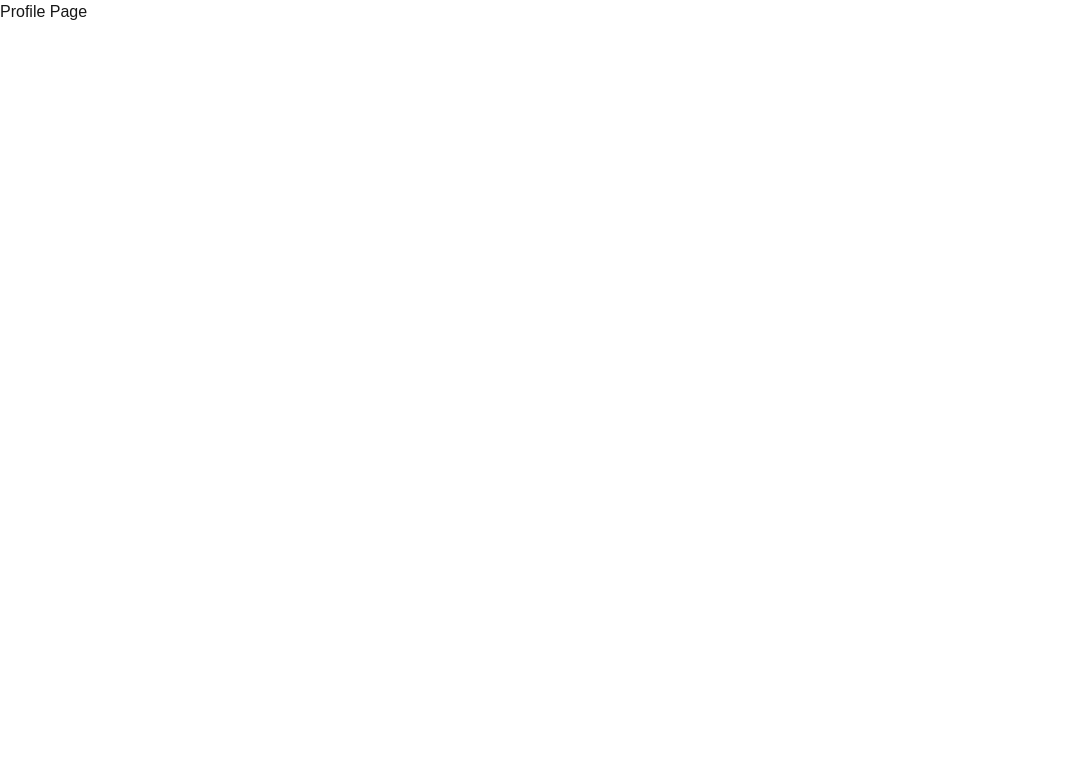
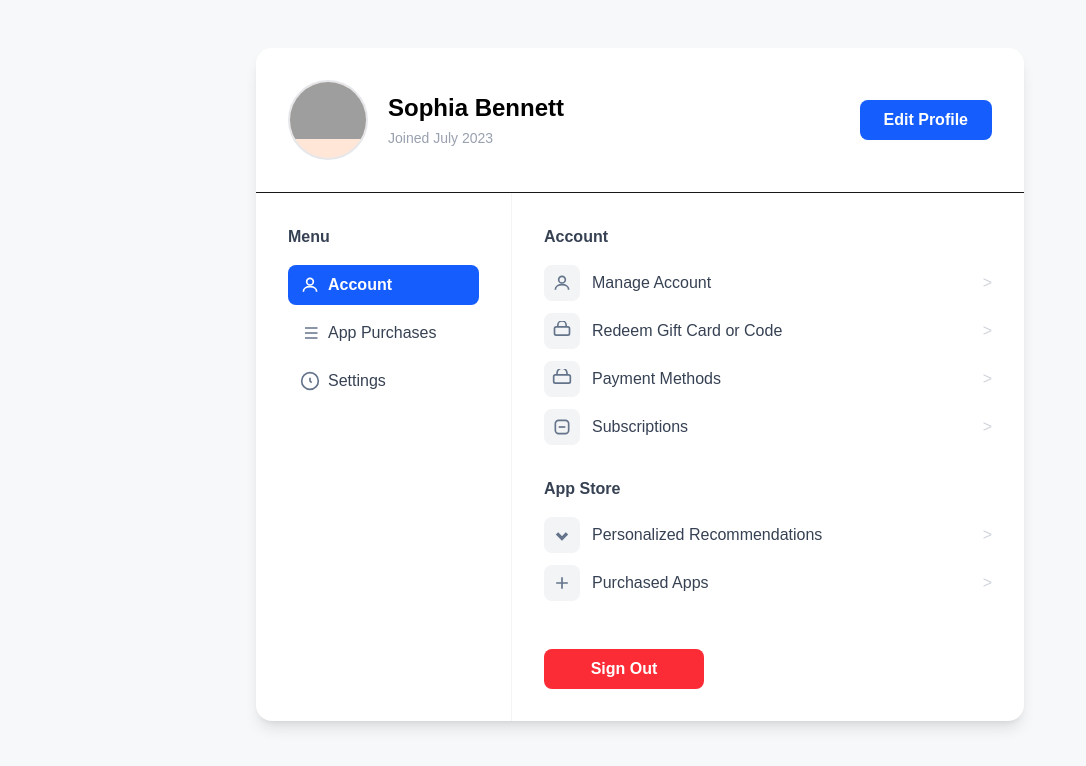
Before and after one commit to Yassen717/Market-Place, a Next.js app: page /profile in a window 1280 px wide. Shown: the top 766 px of the page, without its empty margins (0-1086 px from the left). Built offline with nearby package versions, Linux system fonts and the light colour scheme; grey boxes are pictures that could not be loaded.

Commit message:
Adding UserProfile Page

```diff
--- a/app/page.tsx
+++ b/app/page.tsx
@@ -1,4 +1,5 @@
 import Image from "next/image";
+import Link from "next/link";
 
 const featured = [
   {
@@ -78,20 +79,27 @@ export default function Home() {
   return (
     <div className="min-h-screen bg-[#fafbfc] flex flex-col">
       {/* Header */}
-      <header className="flex items-center justify-between px-8 py-6 border-b bg-white">
+      <header className="flex items-center justify-between px-8 py-5 border-b bg-white shadow-sm rounded-b-xl sticky top-0 z-20">
         <div className="flex items-center gap-2">
           <Image src="/logo.svg" alt="App Marketplace" width={32} height={32} />
-          <span className="font-bold text-lg">AppMarketplace</span>
+          <span className="font-bold text-lg text-black">AppMarketplace</span>
         </div>
         <div className="flex items-center gap-4">
-          <input
-            type="text"
-            placeholder="Search apps..."
-            className="rounded-lg border border-gray-200 bg-[#f5f6fa] px-4 py-2 w-64 focus:outline-none focus:ring"
-          />
-          <div className="w-10 h-10 rounded-full overflow-hidden border border-gray-200">
-            <Image src="/avatar.png" alt="User" width={40} height={40} />
+          <div className="relative w-72">
+            <span className="absolute left-3 top-1/2 -translate-y-1/2 text-gray-400">
+              <svg width="20" height="20" fill="none" viewBox="0 0 24 24"><circle cx="11" cy="11" r="7" stroke="#A0AEC0" strokeWidth="2"/><path d="M20 20L17 17" stroke="#A0AEC0" strokeWidth="2" strokeLinecap="round"/></svg>
+            </span>
+            <input
+              type="text"
+              placeholder="Search apps..."
+              className="rounded-lg border text-black border-gray-200 bg-[#f5f6fa] pl-10 pr-4 py-2 w-full focus:outline-none focus:ring focus:border-blue-200 transition"
+            />
           </div>
+          <Link href="/profile">
+            <div className="w-10 h-10 rounded-full overflow-hidden border-2 border-gray-200 hover:border-blue-400 transition-shadow shadow-sm cursor-pointer">
+              <Image src="/avatar.png" alt="User" width={40} height={40} />
+            </div>
+          </Link>
         </div>
       </header>
 
--- a/app/profile/page.tsx
+++ b/app/profile/page.tsx
@@ -1,5 +1,108 @@
-import React from 'react';
+import Image from "next/image";
 
-const ProfilePage = () => <div>Profile Page</div>;
-
-export default ProfilePage;
+export default function ProfilePage() {
+  return (
+    <div className="min-h-screen bg-[#f6f8fa] flex flex-col items-center py-12 px-2">
+      <div className="w-full max-w-3xl bg-white rounded-2xl shadow-lg p-0 overflow-hidden">
+        {/* Profile Header */}
+        <div className="flex flex-col sm:flex-row items-center justify-between gap-6 px-8 py-8 border-b">
+          <div className="flex items-center gap-5">
+            <div className="w-20 h-20 rounded-full overflow-hidden border-2 border-gray-200 bg-[#ffe6d6]">
+              <Image src="/avatar.png" alt="User" width={80} height={80} />
+            </div>
+            <div>
+              <div className="font-bold text-2xl text-black">Sophia Bennett</div>
+              <div className="text-gray-400 text-sm mt-1">Joined July 2023</div>
+            </div>
+          </div>
+          <button className="bg-blue-600 hover:bg-blue-700 text-white font-semibold px-6 py-2 rounded-lg transition">Edit Profile</button>
+        </div>
+        {/* Main Content */}
+        <div className="flex flex-col sm:flex-row divide-y sm:divide-y-0 sm:divide-x divide-gray-100">
+          {/* Menu */}
+          <div className="w-full sm:w-1/3 p-8 flex flex-col gap-4">
+            <div>
+              <div className="font-semibold text-gray-700 mb-4">Menu</div>
+              <ul className="space-y-2">
+                <li>
+                  <button className="flex items-center gap-2 w-full px-3 py-2 rounded-lg bg-blue-600 text-white font-semibold">
+                    <svg width="20" height="20" fill="none" viewBox="0 0 24 24"><circle cx="12" cy="8" r="4" stroke="white" strokeWidth="2"/><path d="M4 20c0-4 4-6 8-6s8 2 8 6" stroke="white" strokeWidth="2"/></svg>
+                    Account
+                  </button>
+                </li>
+                <li>
+                  <button className="flex items-center gap-2 w-full px-3 py-2 rounded-lg text-gray-700 hover:bg-gray-100">
+                    <svg width="20" height="20" fill="none" viewBox="0 0 24 24"><path d="M6 6h15M6 12h15M6 18h15M3 6h.01M3 12h.01M3 18h.01" stroke="#64748b" strokeWidth="2"/></svg>
+                    App Purchases
+                  </button>
+                </li>
+                <li>
+                  <button className="flex items-center gap-2 w-full px-3 py-2 rounded-lg text-gray-700 hover:bg-gray-100">
+                    <svg width="20" height="20" fill="none" viewBox="0 0 24 24"><circle cx="12" cy="12" r="10" stroke="#64748b" strokeWidth="2"/><path d="M12 8v4l2 2" stroke="#64748b" strokeWidth="2"/></svg>
+                    Settings
+                  </button>
+                </li>
+              </ul>
+            </div>
+          </div>
+          {/* Account Details */}
+          <div className="w-full sm:w-2/3 p-8 flex flex-col gap-8">
+            <div>
+              <div className="font-semibold text-gray-700 mb-4">Account</div>
+              <ul className="space-y-3">
+                <li className="flex items-center gap-3">
+                  <span className="bg-gray-100 p-2 rounded-lg">
+                    <svg width="20" height="20" fill="none" viewBox="0 0 24 24"><circle cx="12" cy="8" r="4" stroke="#64748b" strokeWidth="2"/><path d="M4 20c0-4 4-6 8-6s8 2 8 6" stroke="#64748b" strokeWidth="2"/></svg>
+                  </span>
+                  <span className="flex-1 text-gray-700">Manage Account</span>
+                  <span className="text-gray-300">&gt;</span>
+                </li>
+                <li className="flex items-center gap-3">
+                  <span className="bg-gray-100 p-2 rounded-lg">
+                    <svg width="20" height="20" fill="none" viewBox="0 0 24 24"><rect x="3" y="7" width="18" height="10" rx="2" stroke="#64748b" strokeWidth="2"/><path d="M7 7V5a5 5 0 0 1 10 0v2" stroke="#64748b" strokeWidth="2"/></svg>
+                  </span>
+                  <span className="flex-1 text-gray-700">Redeem Gift Card or Code</span>
+                  <span className="text-gray-300">&gt;</span>
+                </li>
+                <li className="flex items-center gap-3">
+                  <span className="bg-gray-100 p-2 rounded-lg">
+                    <svg width="20" height="20" fill="none" viewBox="0 0 24 24"><rect x="2" y="7" width="20" height="10" rx="2" stroke="#64748b" strokeWidth="2"/><path d="M6 7V5a6 6 0 0 1 12 0v2" stroke="#64748b" strokeWidth="2"/></svg>
+                  </span>
+                  <span className="flex-1 text-gray-700">Payment Methods</span>
+                  <span className="text-gray-300">&gt;</span>
+                </li>
+                <li className="flex items-center gap-3">
+                  <span className="bg-gray-100 p-2 rounded-lg">
+                    <svg width="20" height="20" fill="none" viewBox="0 0 24 24"><rect x="4" y="4" width="16" height="16" rx="4" stroke="#64748b" strokeWidth="2"/><path d="M8 12h8" stroke="#64748b" strokeWidth="2"/></svg>
+                  </span>
+                  <span className="flex-1 text-gray-700">Subscriptions</span>
+                  <span className="text-gray-300">&gt;</span>
+                </li>
+              </ul>
+            </div>
+            <div>
+              <div className="font-semibold text-gray-700 mb-4">App Store</div>
+              <ul className="space-y-3">
+                <li className="flex items-center gap-3">
+                  <span className="bg-gray-100 p-2 rounded-lg">
+                    <svg width="20" height="20" fill="none" viewBox="0 0 24 24"><path d="M12 17.5l-6-6 1.41-1.41L12 14.67l4.59-4.58L18 11.5z" stroke="#64748b" strokeWidth="2"/></svg>
+                  </span>
+                  <span className="flex-1 text-gray-700">Personalized Recommendations</span>
+                  <span className="text-gray-300">&gt;</span>
+                </li>
+                <li className="flex items-center gap-3">
+                  <span className="bg-gray-100 p-2 rounded-lg">
+                    <svg width="20" height="20" fill="none" viewBox="0 0 24 24"><path d="M12 5v14M5 12h14" stroke="#64748b" strokeWidth="2"/></svg>
+                  </span>
+                  <span className="flex-1 text-gray-700">Purchased Apps</span>
+                  <span className="text-gray-300">&gt;</span>
+                </li>
+              </ul>
+            </div>
+            <button className="mt-4 bg-red-500 hover:bg-red-600 text-white font-semibold px-6 py-2 rounded-lg transition w-40">Sign Out</button>
+          </div>
+        </div>
+      </div>
+    </div>
+  );
+}
```
